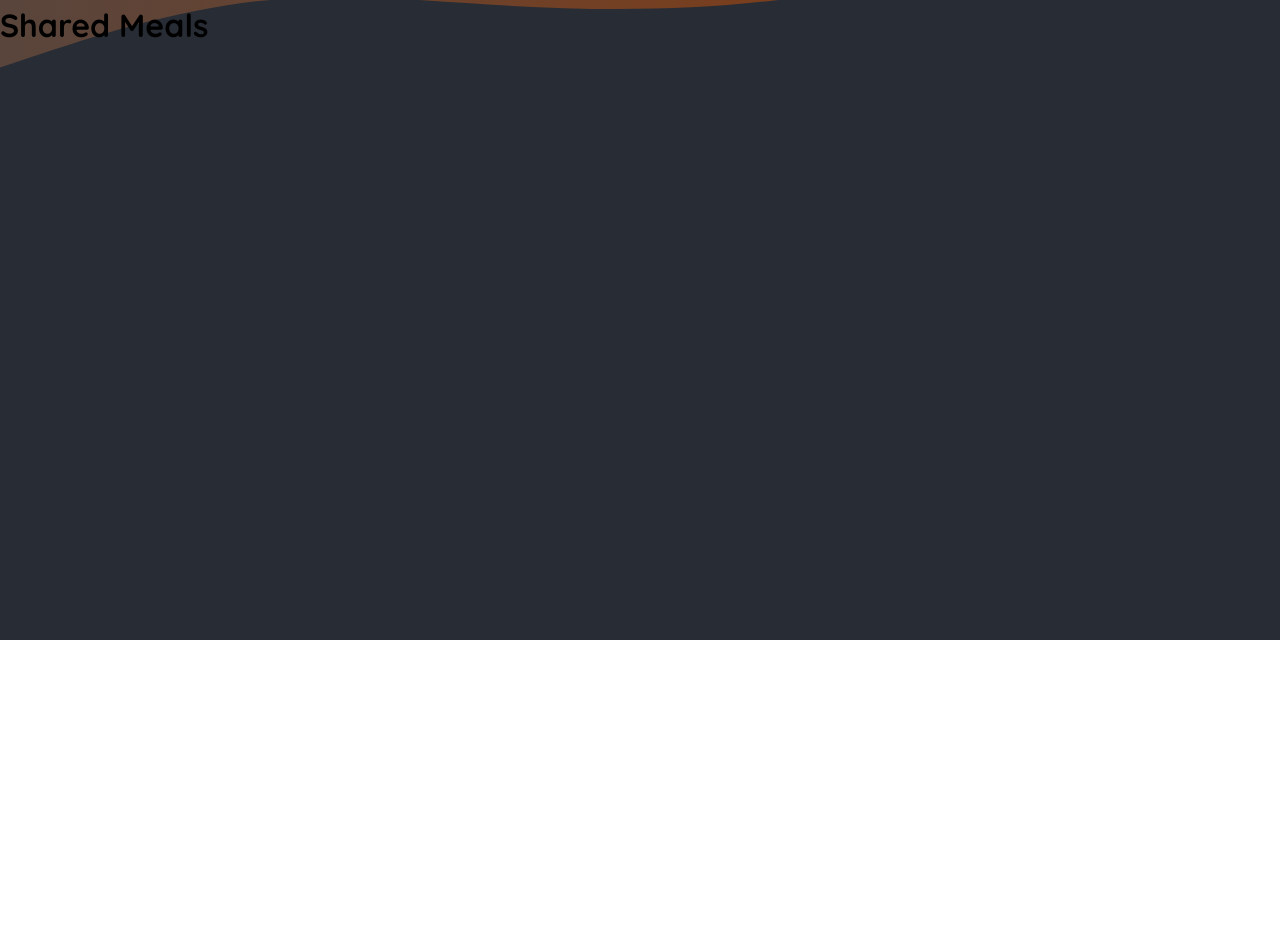
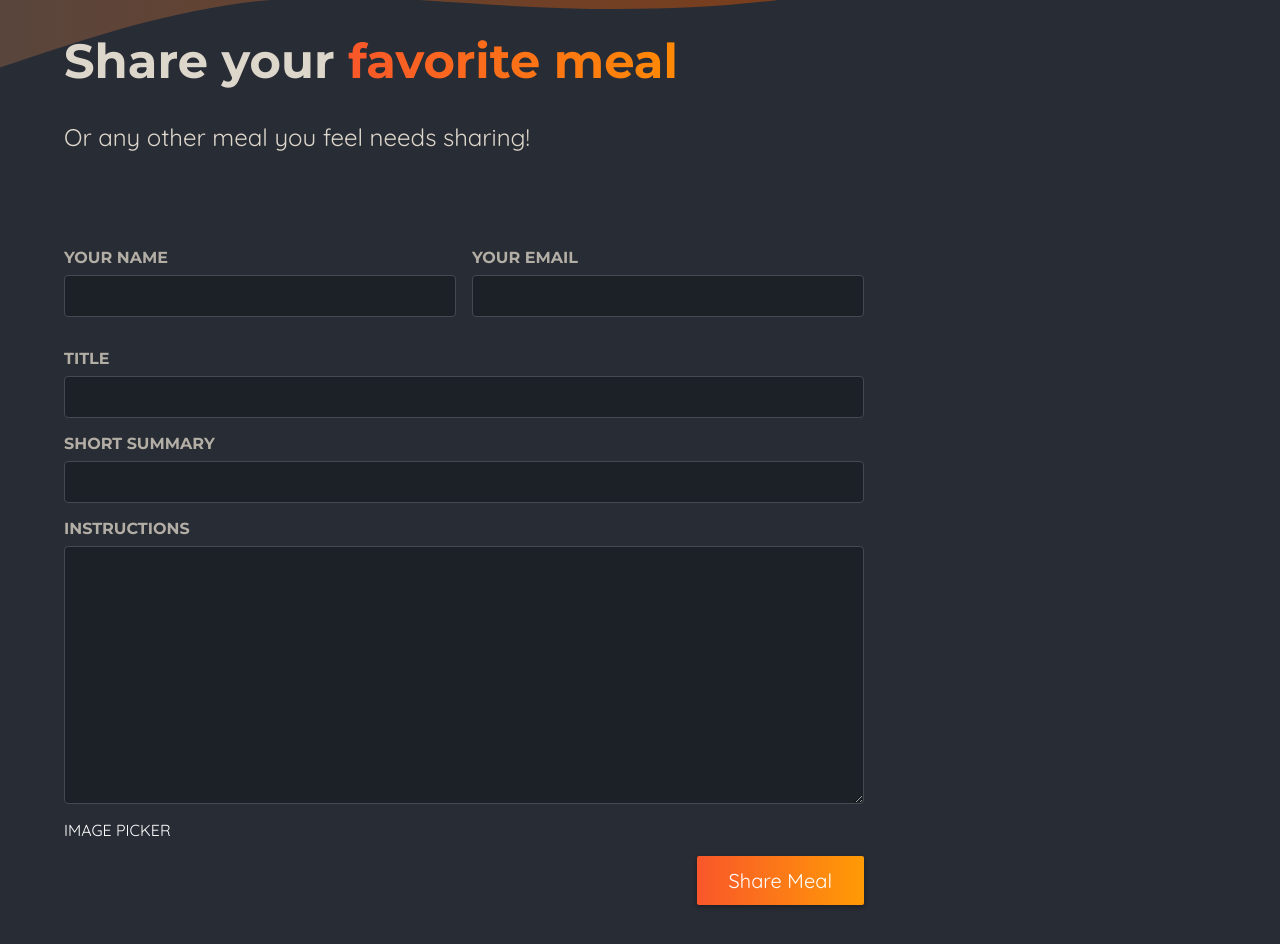
Before and after one commit to alisson-amaral-silva/foodies-nextjsv15, a Next.js app: page /meals/share in a window 1280 px wide. Shown: the part 160-1104 px from the top of the page. Before the commit the page ends 800 px from the top, so only its background shows below. Built offline with nearby package versions, Linux system fonts and the light colour scheme.

Commit message:
add meal by id and share form

```diff
--- /dev/null
+++ b/app/meals/[slug]/page.module.css
@@ -0,0 +1,127 @@
+.header {
+  display: flex;
+  padding: 2rem 1rem;
+  gap: 3rem;
+  margin: auto;
+  max-width: 80rem;
+}
+
+.image {
+  position: relative;
+  width: 30rem;
+  height: 20rem;
+}
+
+.header img {
+  object-fit: cover;
+  border-radius: 8px;
+  box-shadow: 0 0 0.5rem rgba(0, 0, 0, 0.5);
+  animation: fade-slide-in-from-left 1s ease-out forwards;
+}
+
+.headerText {
+  padding: 0.5rem 1rem 0 1rem;
+  color: #ddd6cb;
+  max-width: 40rem;
+  animation: fade-slide-in-from-right 1s ease-out forwards;
+}
+
+.headerText h1 {
+  margin: 0;
+  font-size: 3.5rem;
+  text-transform: uppercase;
+  font-family: 'Montserrat', sans-serif;
+  text-shadow: 0 0 0.5rem rgba(0, 0, 0, 0.5);
+}
+
+.creator {
+  font-size: 1.5rem;
+  color: #cfa69b;
+  font-style: italic;
+}
+
+.creator a {
+  background: linear-gradient(90deg, #f9572a, #ff8a05);
+  background-clip: text;
+  -webkit-background-clip: text;
+  -webkit-text-fill-color: transparent;
+}
+
+.creator a:hover,
+.creator a:active {
+  background: linear-gradient(90deg, #f9572a, #ff8a05);
+  background-clip: text;
+  -webkit-background-clip: text;
+  -webkit-text-fill-color: transparent;
+  text-shadow: 0 0 18px rgba(248, 190, 42, 0.8);
+}
+
+.summary {
+  font-size: 1.5rem;
+}
+
+.instructions {
+  font-size: 1.25rem;
+  line-height: 1.5;
+  background-color: #6e6464;
+  color: #13120f;
+  border-radius: 8px;
+  box-shadow: 0 0 0.5rem rgba(0, 0, 0, 0.5);
+  padding: 2rem;
+  max-width: 60rem;
+  margin: 2rem auto;
+  animation: fade-slide-in-from-bottom 1s ease-out forwards;
+}
+
+.loading {
+  font-size: 3rem;
+  text-align: center;
+  color: #ddd6cb;
+  font-weight: bold;
+  animation: flash 1s ease-in-out infinite alternate;
+}
+
+@keyframes fade-slide-in-from-left {
+  0% {
+    opacity: 0;
+    transform: translateX(-1rem);
+  }
+  100% {
+    opacity: 1;
+    transform: translateX(0);
+  }
+}
+
+@keyframes fade-slide-in-from-right {
+  0% {
+    opacity: 0;
+    transform: translateX(1rem);
+  }
+  100% {
+    opacity: 1;
+    transform: translateX(0);
+  }
+}
+
+@keyframes fade-slide-in-from-bottom {
+  0% {
+    opacity: 0;
+    transform: translateY(1rem);
+  }
+  100% {
+    opacity: 1;
+    transform: translateY(0);
+  }
+}
+
+@keyframes flash {
+  0% {
+    opacity: 0;
+  }
+  50% {
+    opacity: 1;
+  }
+  100% {
+    opacity: 0;
+  }
+}
--- a/app/meals/share/page.js
+++ b/app/meals/share/page.js
@@ -1,3 +1,49 @@
-export default function SharePage (){
-    return <h1>Shared Meals</h1>
+import styles from './page.module.css'
+
+export default function ShareMealPage() {
+  return (
+    <>
+      <header className={styles.header}>
+        <h1>
+          Share your <span className={styles.highlight}>favorite meal</span>
+        </h1>
+        <p>Or any other meal you feel needs sharing!</p>
+      </header>
+      <main className={styles.main}>
+        <form className={styles.form}>
+          <div className={styles.row}>
+            <p>
+              <label htmlFor="name">Your name</label>
+              <input type="text" id="name" name="name" required />
+            </p>
+            <p>
+              <label htmlFor="email">Your email</label>
+              <input type="email" id="email" name="email" required />
+            </p>
+          </div>
+          <p>
+            <label htmlFor="title">Title</label>
+            <input type="text" id="title" name="title" required />
+          </p>
+          <p>
+            <label htmlFor="summary">Short Summary</label>
+            <input type="text" id="summary" name="summary" required />
+          </p>
+          <p>
+            <label htmlFor="instructions">Instructions</label>
+            <textarea
+              id="instructions"
+              name="instructions"
+              rows="10"
+              required
+            ></textarea>
+          </p>
+          IMAGE PICKER
+          <p className={styles.actions}>
+            <button type="submit">Share Meal</button>
+          </p>
+        </form>
+      </main>
+    </>
+  )
 }
--- /dev/null
+++ b/app/meals/share/page.module.css
@@ -0,0 +1,98 @@
+.header {
+  gap: 3rem;
+  margin: 3rem auto 5rem auto;
+  width: 90%;
+  max-width: 75rem;
+  color: #ddd6cb;
+  font-size: 1.5rem;
+}
+
+.header h1 {
+  font-family: 'Montserrat', sans-serif;
+}
+
+.highlight {
+  background: linear-gradient(90deg, #f9572a, #ff8a05);
+  background-clip: text;
+  -webkit-background-clip: text;
+  -webkit-text-fill-color: transparent;
+}
+
+.main {
+  width: 90%;
+  max-width: 75rem;
+  margin: 3rem auto;
+  color: white;
+}
+
+.form {
+  max-width: 50rem;
+}
+
+.form label {
+  display: block;
+  margin-bottom: 0.5rem;
+  font-size: 1rem;
+  font-family: 'Montserrat', sans-serif;
+  text-transform: uppercase;
+  color: #b3aea5;
+  font-weight: bold;
+}
+
+.form input,
+.form textarea {
+  display: block;
+  width: 100%;
+  padding: 0.5rem 1rem;
+  border-radius: 4px;
+  border: 1px solid #454952;
+  background: #1c2027;
+  font-size: 1.25rem;
+  font-family: 'Montserrat', sans-serif;
+  color: #ddd6cb;
+}
+
+.form input:focus,
+.form textarea:focus {
+  outline-color: #f99f2a;
+  background-color: #1f252d;
+}
+
+.row {
+  display: flex;
+  gap: 1rem;
+}
+
+.row p {
+  width: 100%;
+}
+
+.actions {
+  text-align: right;
+}
+
+.actions button {
+  border: 0;
+  padding: 0.75rem 2rem;
+  background: linear-gradient(90deg, #f9572a, #ff9b05);
+  border: none;
+  color: #ffffff;
+  border-radius: 2px;
+  cursor: pointer;
+  font: inherit;
+  font-size: 1.25rem;
+  box-shadow: 0 2px 5px rgba(0, 0, 0, 0.3);
+}
+
+.actions button:hover,
+.actions button:focus {
+  background: linear-gradient(90deg, #fd4715, #f9b241);
+}
+
+.actions button:disabled,
+.actions button:hover:disabled,
+.actions button:focus:disabled {
+  background: #ccc;
+  color: #979797;
+  cursor: not-allowed;
+}
--- a/lib/meals.js
+++ b/lib/meals.js
@@ -10,3 +10,7 @@
   // throw new Error("Deu ruim");
   return db.prepare('SELECT * FROM meals').all()
 }
+
+export function getMealBySlug(slug) {
+  return db.prepare('SELECT * FROM meals WHERE slug = ?').get(slug)
+}
```
Also changed, not shown: app/meals/[slug]/page.js (+37 -1 lines), app/meals/not-found.js (added, +8 -0 lines).
